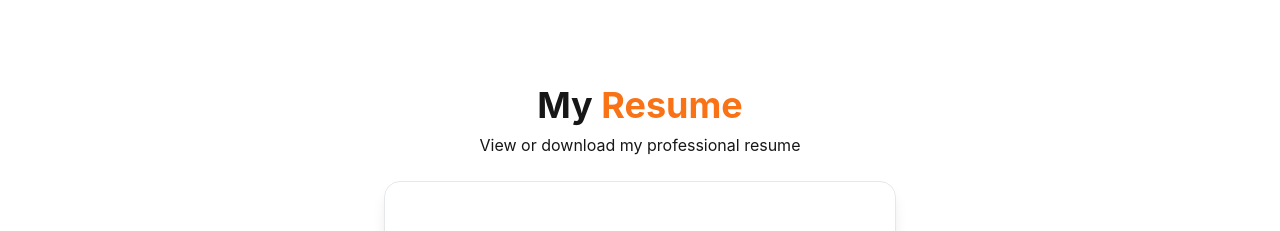
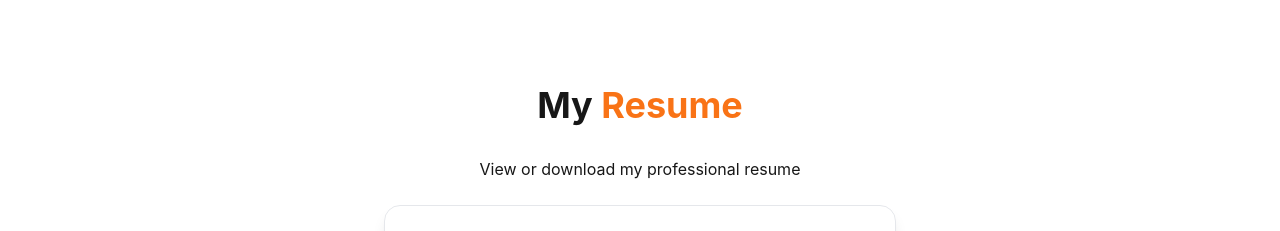
Before and after one commit to KumarMritunjay01/portfolio, a React (Vite) app in the folder frontend/: page / in a window 1280 px wide. Shown: the part 800-1031 px from the top of the page. Built offline with nearby package versions, Linux system fonts and the light colour scheme; no server answers.

Commit message:
add padding at resume page

```diff
--- a/frontend/src/pages/Resume.jsx
+++ b/frontend/src/pages/Resume.jsx
@@ -21,7 +21,7 @@ function Resume() {
           My <span className="text-primary">Resume</span>
         </h1>
 
-        <p className="mt-2 text-muted">
+        <p className="mt-8 text-muted">
           View or download my professional resume
         </p>
 
```
